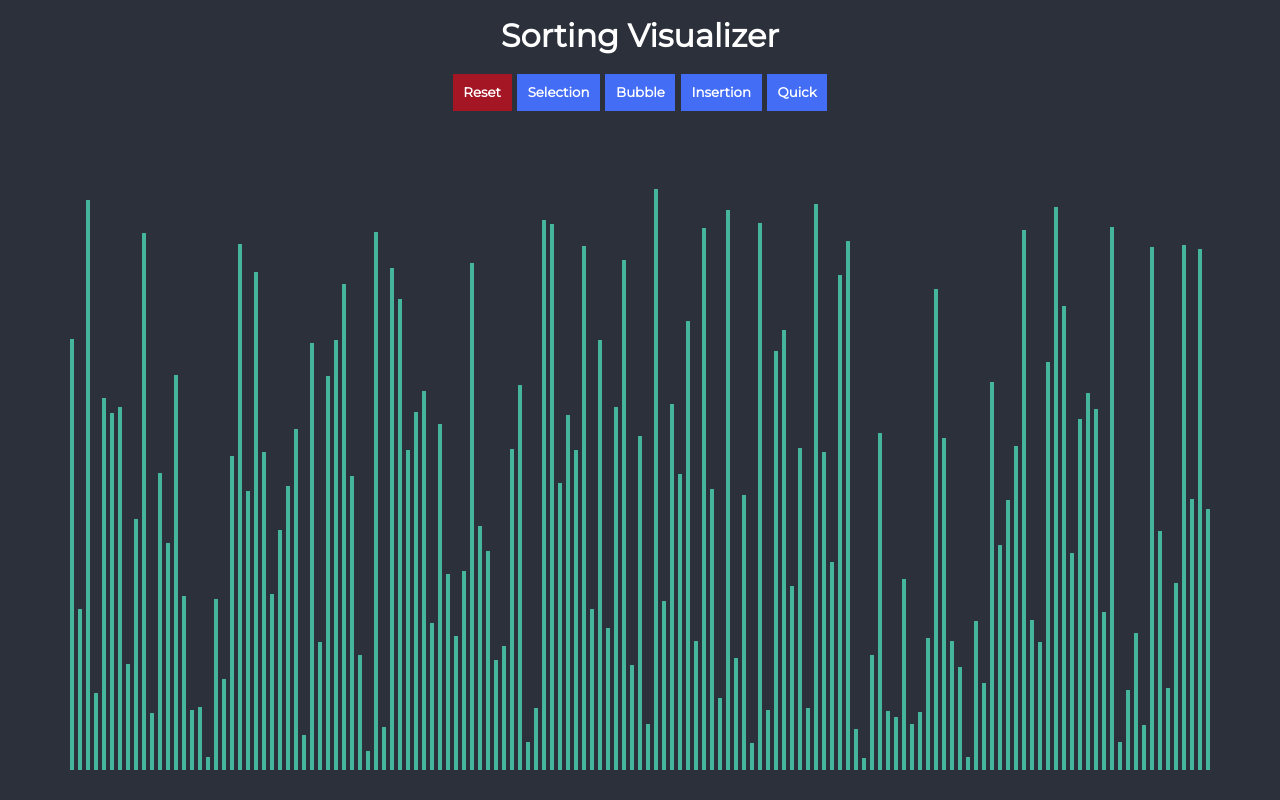
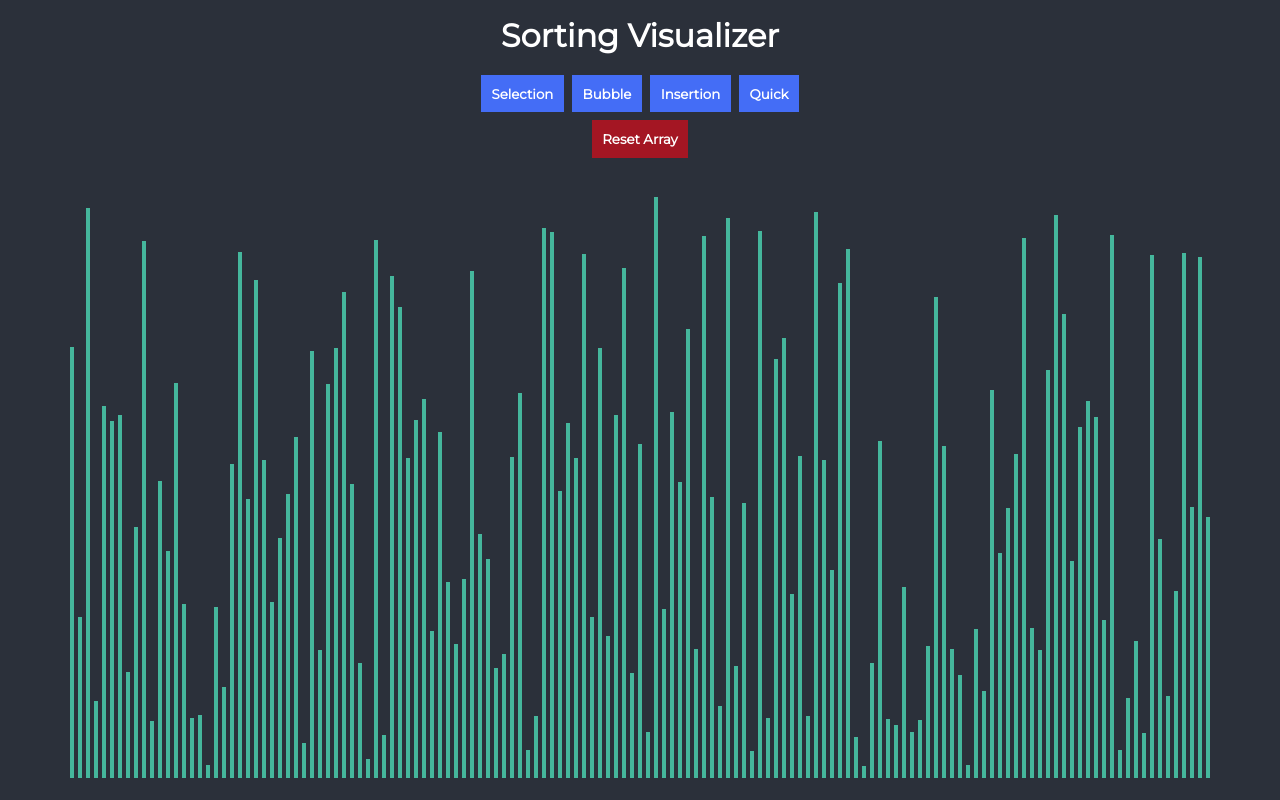
Before and after one commit to abhinandhajay/sorting-visualizer, a React (Create React App) app: page / in a window 1280 px wide. Built offline with nearby package versions, Linux system fonts and the light colour scheme.

Commit message:
Update button positioning

```diff
--- a/src/App.css
+++ b/src/App.css
@@ -18,39 +18,3 @@
 .App {
 	text-align: center;
 }
-
-.App-logo {
-	height: 40vmin;
-	pointer-events: none;
-}
-
-@media (prefers-reduced-motion: no-preference) {
-	.App-logo {
-		animation: App-logo-spin infinite 20s linear;
-	}
-}
-
-.App-header {
-	background-color: #282c34;
-	min-height: 100vh;
-	display: flex;
-	flex-direction: column;
-	align-items: center;
-	justify-content: center;
-	font-size: calc(10px + 2vmin);
-	color: white;
-}
-
-.App-link {
-	color: #61dafb;
-}
-
-@keyframes App-logo-spin {
-	from {
-		transform: rotate(0deg);
-	}
-
-	to {
-		transform: rotate(360deg);
-	}
-}
--- a/src/components/Button.css
+++ b/src/components/Button.css
@@ -3,7 +3,7 @@
 	font-weight: 900;
 	border: none;
 	padding: 0.8em;
-	margin: 0.2em;
+	margin: 4px;
 	color: white;
 }
 
--- a/src/components/Visualizer.css
+++ b/src/components/Visualizer.css
@@ -3,8 +3,8 @@
 	display: flex;
 	align-items: flex-end;
 	justify-content: center;
-	max-height: 70vh;
-	min-height: 70vh;
+	max-height: 65vh;
+	min-height: 65vh;
 	bottom: 0;
 }
 
@@ -13,3 +13,8 @@
 	margin: 0;
 	padding: 1rem;
 }
+
+.sort-button-container {
+	display: flex;
+	justify-content: center;
+}
--- a/src/components/Visualizer.jsx
+++ b/src/components/Visualizer.jsx
@@ -136,9 +136,7 @@
 	return (
 		<div>
 			<h1>Sorting Visualizer</h1>
-			<Button onClick={resetArray} className={'bg-red'}>
-				Reset
-			</Button>
+			<div className="sort-button-container">
 				<Button onClick={runSelectionSort}>
 					Selection
 				</Button>
@@ -154,6 +152,10 @@
 				{/* <Button onClick={testAlgorithms}>
 				Test Algorithms
 				</Button> */}
+			</div>
+			<Button onClick={resetArray} className={'bg-red'}>
+				Reset Array
+			</Button>
 			<div className='bar-container'>
 				{array.map((ele, idx) => (<Bar key={idx} value={ele}></Bar>))}
 			</div>
```
Lines whose indentation alone changed are shown as unchanged.
